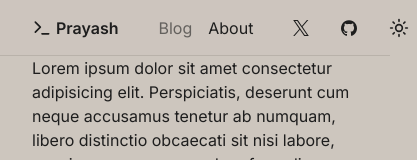
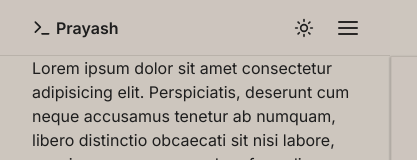
Before and after one commit to PrayashPriyansu/blog, a Next.js app: page / in a window 390 px wide. Shown: the top 160 px of the page, 417 px wide, since content can reach past the window. Built offline with nearby package versions, Linux system fonts and the light colour scheme.

Commit message:
add nav bar for small screens

```diff
--- a/app/_components/ExLinksNav.jsx
+++ b/app/_components/ExLinksNav.tsx
@@ -4,7 +4,7 @@ import { siteConfig } from "@/config/site";
 
 function ExLinksNav() {
   return (
-    <nav className="flex gap-4 items-center">
+    <nav className="hidden sm:flex gap-4 items-center">
       <Link
         href={siteConfig.links.twitter}
         className="hover:bg-slate-200 hover:text-black rounded-lg px-2 py-2 transition-colors"
--- a/app/_components/Header.tsx
+++ b/app/_components/Header.tsx
@@ -1,16 +1,18 @@
 import MainNav from "@/app/_components/MainNav";
 import ExLinksNav from "@/app/_components/ExLinksNav";
 import ThemeToggle from "@/app/_components/ThemeToggle";
+import ToggleMenu from "@/app/_components/ToggleMenu";
 
 function Header() {
   return (
-    <header className="sticky top-0 border-b border-border h-14 w-full max-w-screen-2xl  flex bg-background/95 backdrop:blur supports-[backdop-fliter]:bg-background/60 gap-4 items-center px-8 py-1">
+    <header className="sticky overflow-x-clip top-0 border-b border-border h-14 w-full max-w-screen-2xl  flex bg-background/95 backdrop:blur supports-[backdop-fliter]:bg-background/60 gap-4 items-center px-8 py-1">
       <MainNav />
       <div className="grow"></div>
       <div className="flex gap-4 items-center">
         <ExLinksNav />
       </div>
       <ThemeToggle />
+      <ToggleMenu />
     </header>
   );
 }
--- a/app/_components/MainNav.tsx
+++ b/app/_components/MainNav.tsx
@@ -18,7 +18,7 @@ function MainNav() {
       <Link
         href={"/blog"}
         className={cn(
-          "flex items-center gap-1 mr-6 transition",
+          "hidden sm:flex  items-center gap-1 mr-6 transition-all",
           pathName === "/blog"
             ? "text-foreground underline"
             : "text-foreground/60"
@@ -26,7 +26,15 @@ function MainNav() {
       >
         <span className=" ">Blog</span>
       </Link>
-      <Link href={"/about"} className="flex items-center gap-1 mr-6">
+      <Link
+        href={"/about"}
+        className={cn(
+          "hidden sm:flex items-center gap-1 mr-6 transition-colors",
+          pathName === "/about"
+            ? "text-foreground underline"
+            : "text-foreground/60"
+        )}
+      >
         <span className="">About</span>
       </Link>
     </nav>
--- /dev/null
+++ b/app/_components/MenuIcon.tsx
@@ -0,0 +1,30 @@
+import { cn } from "@/utils";
+
+type props = {
+  isOpen: boolean;
+};
+
+export default function MenuIcon({ isOpen }: props) {
+  return (
+    <div className="flex  flex-col justify-center gap-1 relative items-center">
+      <div
+        className={cn(
+          "h-0.5 w-5 rounded-md transition-all scale-100 absolute bg-black/80 dark:bg-slate-200",
+          isOpen ? "-rotate-45" : "rotate-0 top-[6px]"
+        )}
+      ></div>
+      <div
+        className={cn(
+          "h-0.5 w-5 rounded-md scale-100 transition-all dark:bg-slate-200 bg-black/80",
+          isOpen ? "opacity-0 -translate-x-10 " : "opacity-100 translate-x-0"
+        )}
+      ></div>
+      <div
+        className={cn(
+          "h-0.5 w-5  rounded-md scale-100 transition-all absolute bg-black/80 dark:bg-slate-200",
+          isOpen ? "rotate-45 " : "rotate-0 -top-[6px]"
+        )}
+      ></div>
+    </div>
+  );
+}
--- /dev/null
+++ b/app/_components/MobileMenu.tsx
@@ -0,0 +1,38 @@
+import { cn } from "@/utils";
+import NavLinks from "./NavLinks";
+
+type props = {
+  isOpen: boolean;
+  onClick: () => void;
+};
+
+function MobileMenu({ isOpen, onClick }: props) {
+  return (
+    <div className="fixed top-14 right-0 w-full z-50">
+      {/* Overlay (Background Blur) */}
+      <div
+        className={cn(
+          "fixed inset-0  bg-background/95 backdrop:blur supports-[backdop-fliter]:bg-background/60 top-14 backdrop-blur-sm transition-all duration-300 ease-in-out",
+          isOpen
+            ? "opacity-70 pointer-events-auto"
+            : "opacity-0 pointer-events-none"
+        )}
+        aria-hidden={!isOpen}
+      ></div>
+
+      {/* Actual Sidebar Menu */}
+      <div
+        className={cn(
+          "absolute top-0 right-0 h-screen w-3/4  border border-border bg-background/95 backdrop:blur supports-[backdop-fliter]:bg-background/60 shadow-sm shadow-black/50 transition-transform duration-500 ease-in-out will-change-transform",
+
+          isOpen ? "translate-x-0" : "translate-x-full"
+        )}
+        aria-expanded={isOpen}
+      >
+        <NavLinks onClick={onClick} />
+      </div>
+    </div>
+  );
+}
+
+export default MobileMenu;
--- /dev/null
+++ b/app/_components/NavLinks.tsx
@@ -0,0 +1,25 @@
+import Link from "next/link";
+
+const navlinks = [
+  { content: "Home", path: "/" },
+  { content: "Blog", path: "/blog" },
+  { content: "About", path: "/about" },
+];
+
+type props = {
+  onClick: () => void;
+};
+function NavLinks({ onClick }: props) {
+  return (
+    <ul className="h-full w-full flex flex-col gap-4 items-center mt-10">
+      {navlinks.map((item, i) => (
+        <li key={i}>
+          <Link onClick={onClick} href={item.path}>
+            {item.content}
+          </Link>
+        </li>
+      ))}
+    </ul>
+  );
+}
+export default NavLinks;
--- a/app/_components/ThemeToggle.jsx
+++ b/app/_components/ThemeToggle.tsx
@@ -3,7 +3,6 @@
 import { Moon, Sun } from "lucide-react";
 import { useState } from "react";
 import { useEffect } from "react";
-import { cn } from "@/utils";
 
 function ThemeToggle() {
   const [isDarkMode, setIsDarkMode] = useState(() => {
--- /dev/null
+++ b/app/_components/ToggleMenu.tsx
@@ -0,0 +1,22 @@
+"use client";
+import MenuIcon from "@/app/_components/MenuIcon";
+import { useState } from "react";
+import MobileMenu from "@/app/_components/MobileMenu";
+
+function ToggleMenu() {
+  const [isOpen, setIsOpen] = useState(false);
+
+  function handleClick() {
+    setIsOpen((i) => !i);
+  }
+
+  return (
+    <>
+      <button className="h-1.5" onClick={handleClick}>
+        <MenuIcon isOpen={isOpen} />
+      </button>
+      <MobileMenu onClick={handleClick} isOpen={isOpen} />
+    </>
+  );
+}
+export default ToggleMenu;
--- a/app/globals.css
+++ b/app/globals.css
@@ -21,3 +21,51 @@
   --color-primary: 180, 55, 55; /* Slightly more vibrant red for contrast */
   --color-border: 70, 70, 70; /* Subtle dark gray border */
 }
+
+.hamburger {
+  position: fixed;
+  right: 0px;
+  margin: 20px;
+  z-index: 2;
+  width: 80px;
+  height: 80px;
+  border-radius: 50%;
+  background-color: #455ce9;
+  cursor: pointer;
+  display: flex;
+  align-items: center;
+  justify-content: center;
+}
+
+.hamburger {
+  width: 100%;
+  &::after,
+  &::before {
+    content: "";
+    display: block;
+    height: 1px;
+    width: 40%;
+    margin: auto;
+    background-color: white;
+    position: relative;
+    transition: transform 0.3s;
+  }
+
+  &::after {
+    top: -5px;
+  }
+
+  &::before {
+    top: 5px;
+  }
+}
+
+.hamburgeractive ::after {
+  transform: rotate(45deg);
+  top: -1px;
+}
+
+.hamburgeractive::before {
+  transform: rotate(-45deg);
+  top: 0px;
+}
--- a/package.json
+++ b/package.json
@@ -11,6 +11,7 @@
   "dependencies": {
     "clsx": "^2.1.1",
     "lucide-react": "^0.474.0",
+    "motion": "^12.0.6",
     "next": "15.1.6",
     "react": "^19.0.0",
     "react-dom": "^19.0.0",
```
Also changed, not shown: 1 other file (tests, documents, lock files or other folders).
